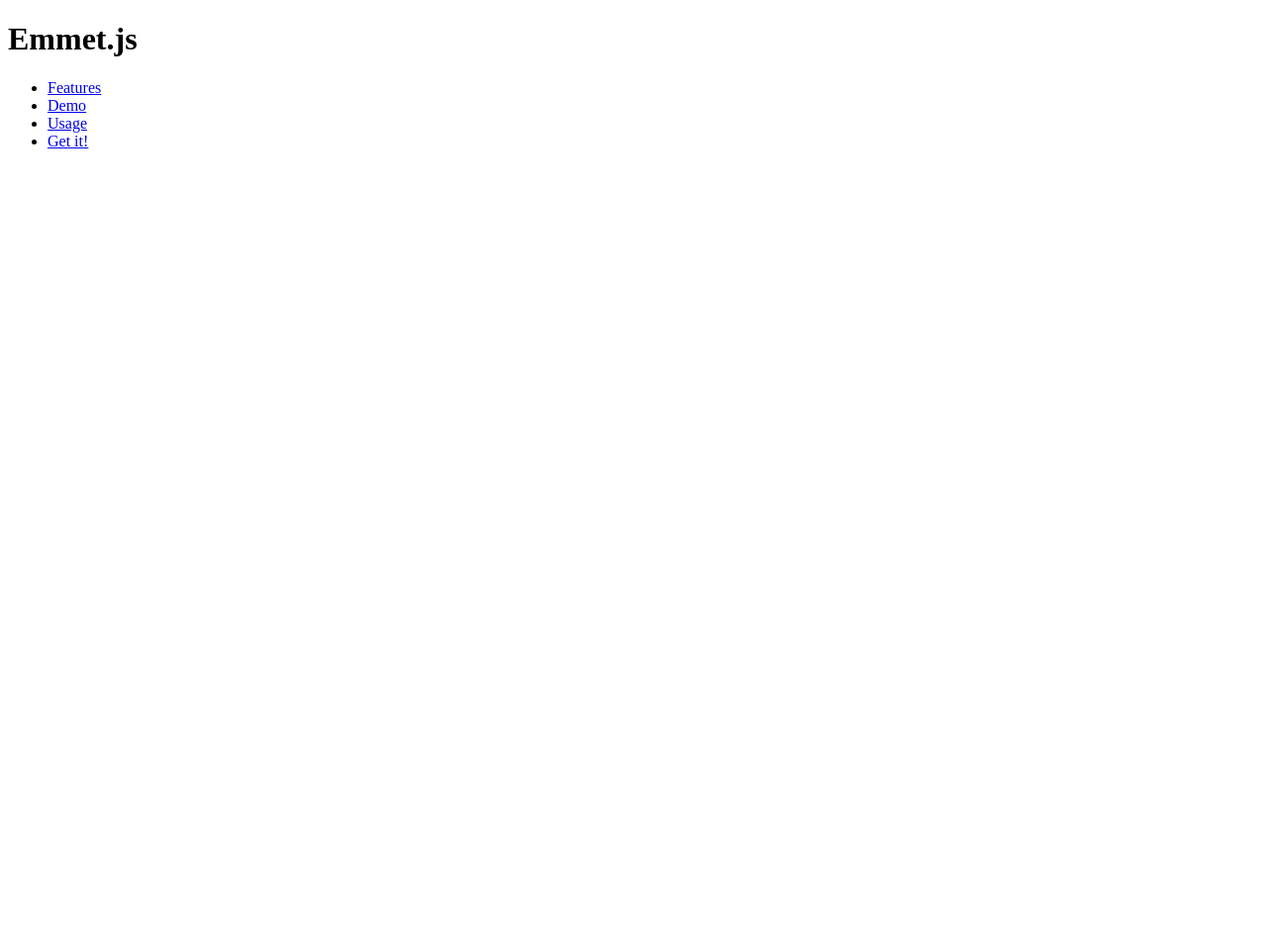
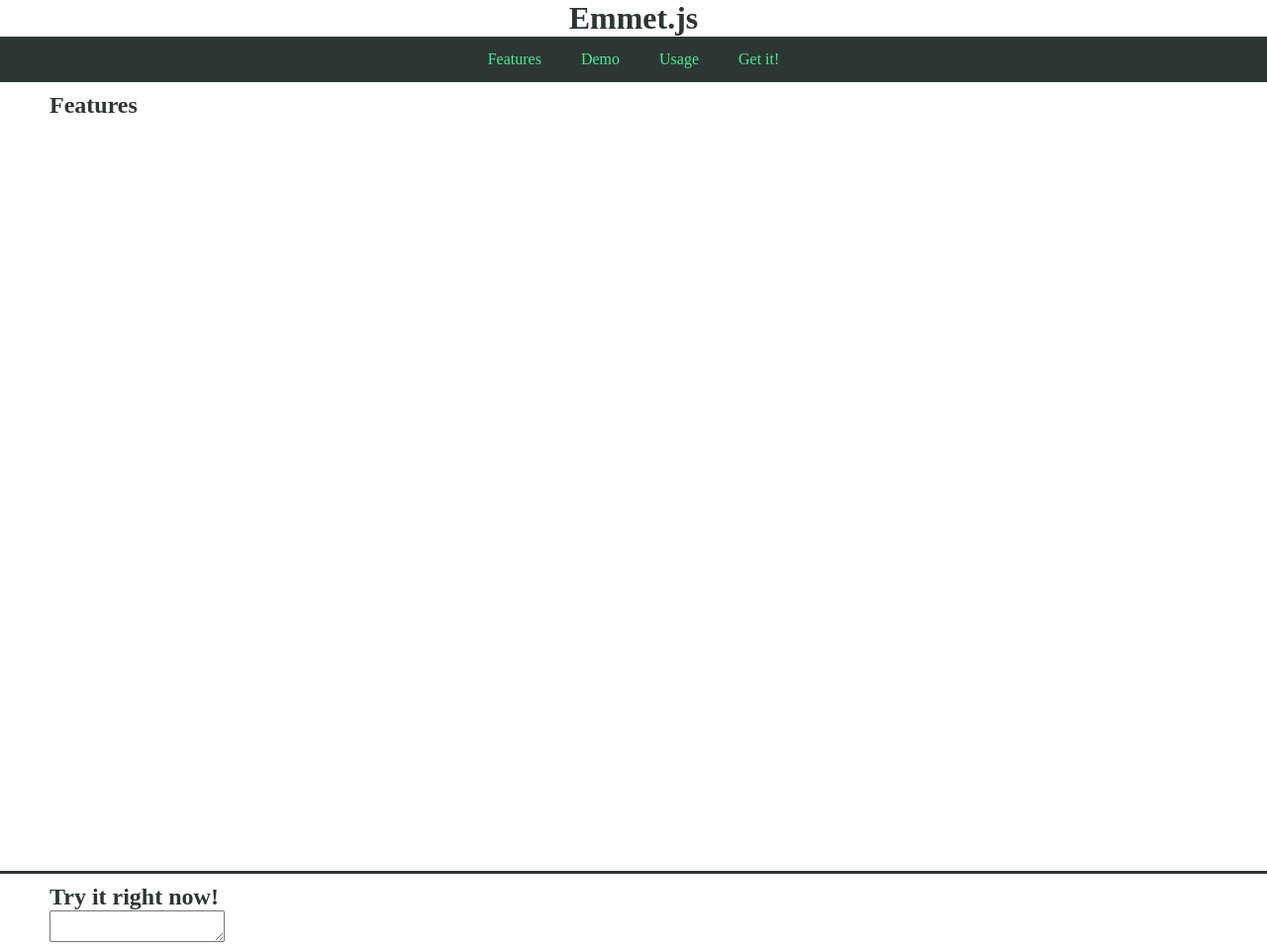
Before and after one commit to Po4eman/Po4eman.github.io, a plain HTML site: page index.html in a window 1280 px wide. Shown: the top 959 px of the page at 99% size. Before the commit the page ends 800 px from the top, so only its background shows below. Drawn offline with Linux system fonts and the light colour scheme.

Commit message:
With pc it's easily
Added styles;
Some changes in HTML;

```diff
--- /dev/null
+++ b/assets/style.css
@@ -0,0 +1,52 @@
+:root{
+    --c1:#FFFFFF;/*bg*/
+    --c2: #2c3735;/*dark fonts*/
+    --c3:#2E8B57;/*:active*/
+    --c4: #4fe993;/*links,buttons*/
+    --c5:#e0ffc8;/*light fonts*/
+}
+
+
+
+*{
+    margin:0;
+    padding: 0;
+}
+body{background-color: var(--c1);color:var(--c2);}
+ul{list-style: none;}
+a{text-decoration: none;color:var(--c4);display: block;}
+
+header{text-align: center;}
+#nav{position: sticky;top:0;border-top: 3px solid var(--c2)}
+#nav>ul{
+    background-color: var(--c2);
+    display: flex;
+    justify-content: center;
+}
+#nav li{
+    padding: 0 20px;
+    background-color: var(--c2);
+    height: 40px;
+    line-height: 40px;
+    text-align: center;
+}
+#nav li:hover{
+    background-color: var(--c3);
+}
+#nav li:hover a{
+    color:var(--c5);
+}
+
+#main{
+    background-color: var(--c1);
+}
+#main>article{
+    padding: 10px 50px;
+    height: 100vh;
+    width: 100%;
+    box-sizing: border-box;
+    top:40px;
+    position: sticky;
+    background: var(--c1);
+    border-top: 3px solid var(--c2);
+}
--- a/index.html
+++ b/index.html
@@ -1,21 +1,40 @@
-
 <!DOCTYPE html>
 <html>
 <head>
-<title>Emmet.js</title>
-<meta name="viewport" content="width=device-width, initial-scale=1">
+	<title>Emmet.js</title>
+	<meta name="viewport" content="width=device-width, initial-scale=1">
+	<link rel="stylesheet" href="assets/style.css">
 </head>
 <body>
 	<header>
 		<h1>Emmet.js</h1>
-		<nav>
-			<ul>
-				<li><a href="#">Features</a></li>
-				<li><a href="#">Demo</a></li>
-				<li><a href="#">Usage</a></li>
-				<li><a href="#">Get it!</a></li>
+	</header>
+	<nav id="nav">
+		<ul>
+			<li><a href="#features">Features</a></li>
+			<li><a href="#demo">Demo</a></li>
+			<li><a href="#usage">Usage</a></li>
+			<li><a href="#getit">Get it!</a></li>
+		</ul>
+	</nav>
+	<section id="main">
+		<article id="features">
+			<h2>Features</h2>
+			<ul class="list">
+				<li></li>
+				<li></li>
+				<li></li>
 			</ul>
-		</nav>
-	</header>
+		</article>
+		<article id="demo">
+			<h2>Try it right now!</h2>
+			<div class="row">
+				<textarea id="tryit"></textarea>
+				<pre id="tryitresult"></pre>
+			</div>
+		</article>
+		<article id="usage"></article>
+		<article id="getit"></article>
+	</section>
 </body>
 </html>
```
